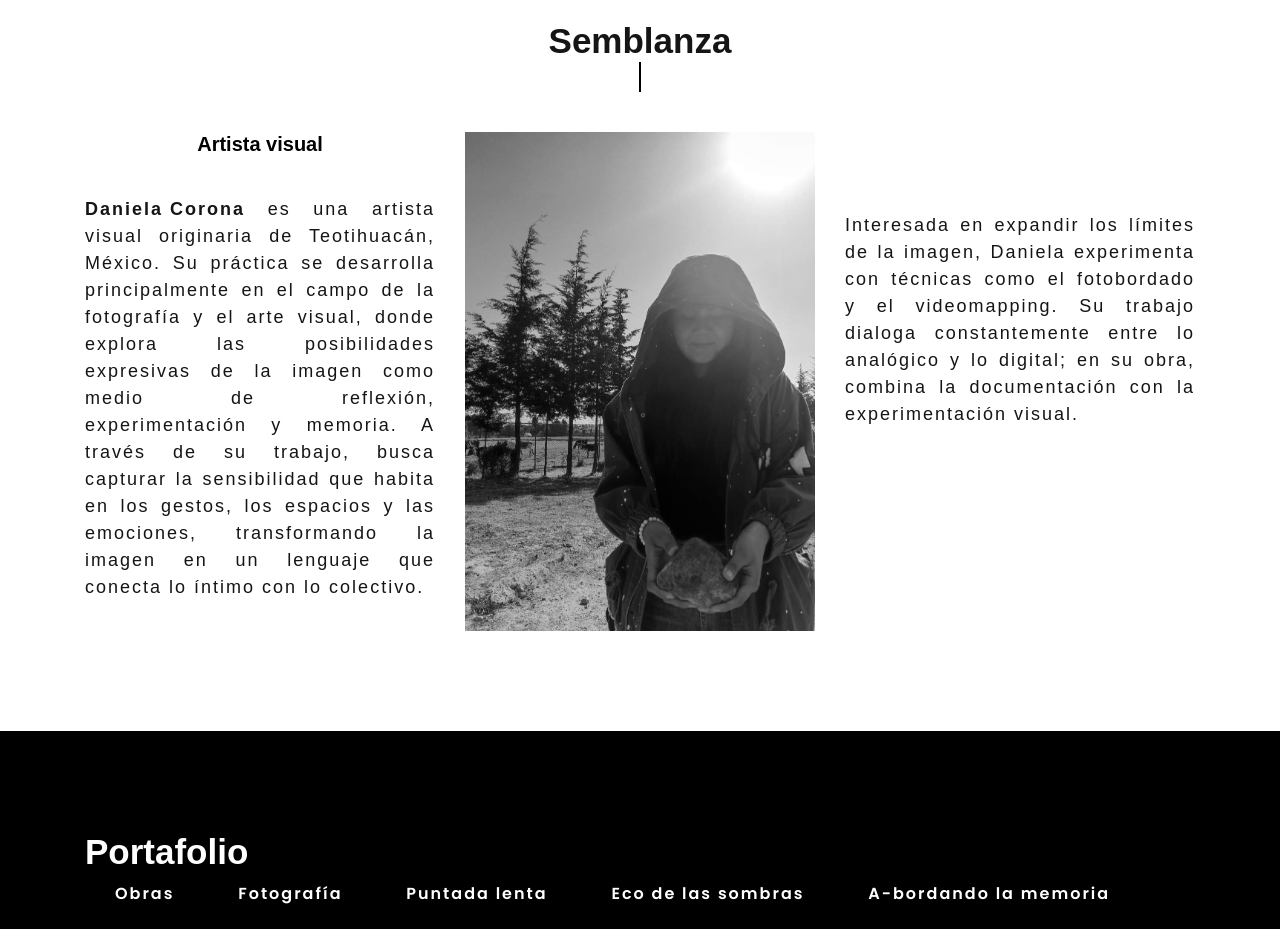
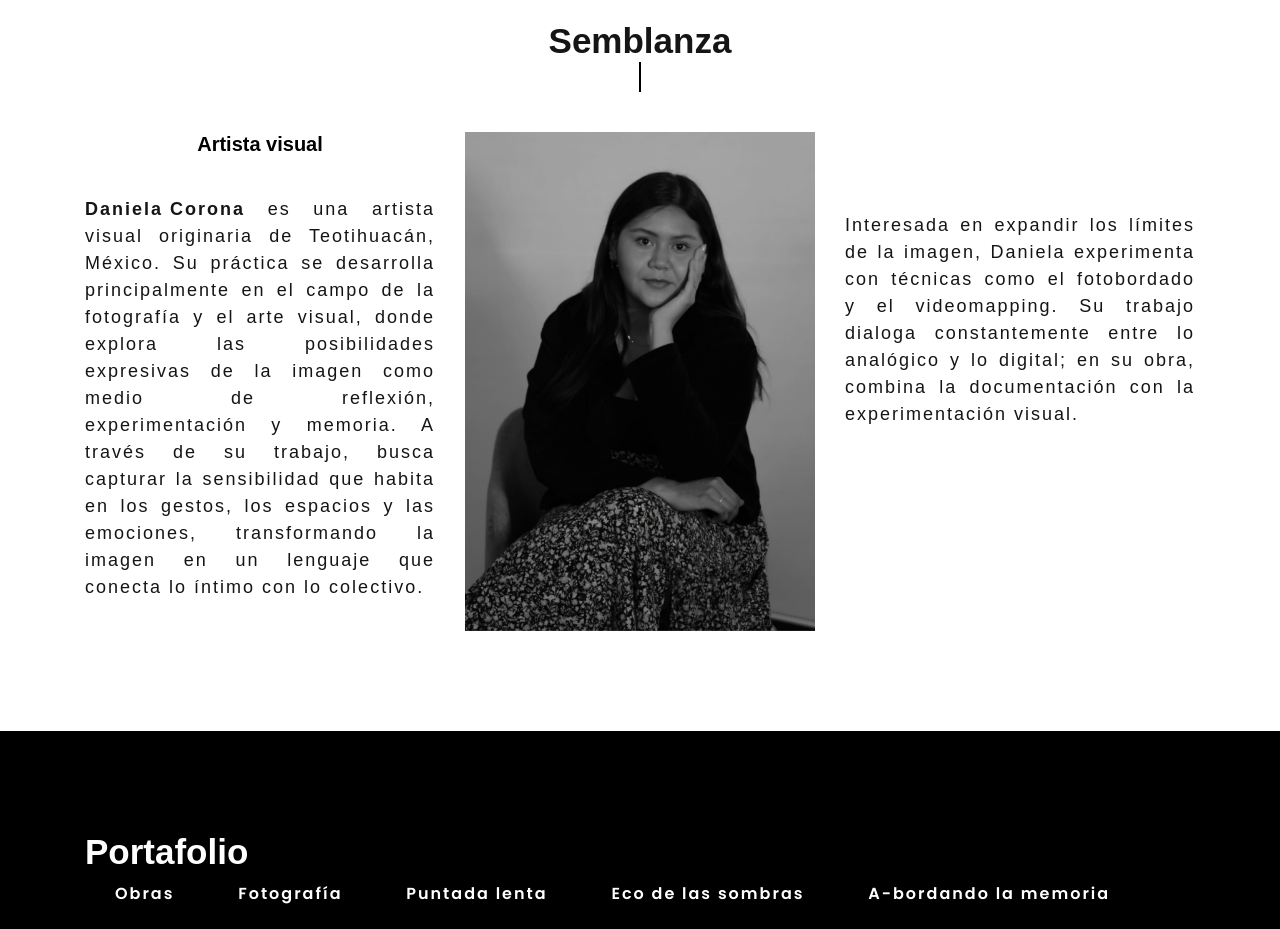
Before and after one commit to Danicc26/Mi-portafolio, a plain HTML site: page index.html in a window 1280 px wide. Shown: the part 880-1809 px from the top of the page. Drawn offline with nearby package versions, Linux system fonts and the light colour scheme; a web font is replaced by a local one.

Commit message:
Add files via upload

```diff
--- a/index.html
+++ b/index.html
@@ -103,8 +103,8 @@
           </div>
 
           <div class="col-lg-4  sm-mb-50">
-            <div class="box-img cover-bg " data-image-src="img/primera.jpeg">
-              <img src="img/primera.jpeg" alt="">
+            <div class="box-img cover-bg " data-image-src="img/jennifer.jpeg">
+              <img src="img/jennifer.jpeg" alt="">
             </div>
           </div>
 
```
Also changed, not shown: img/jennifer.jpeg (added).
